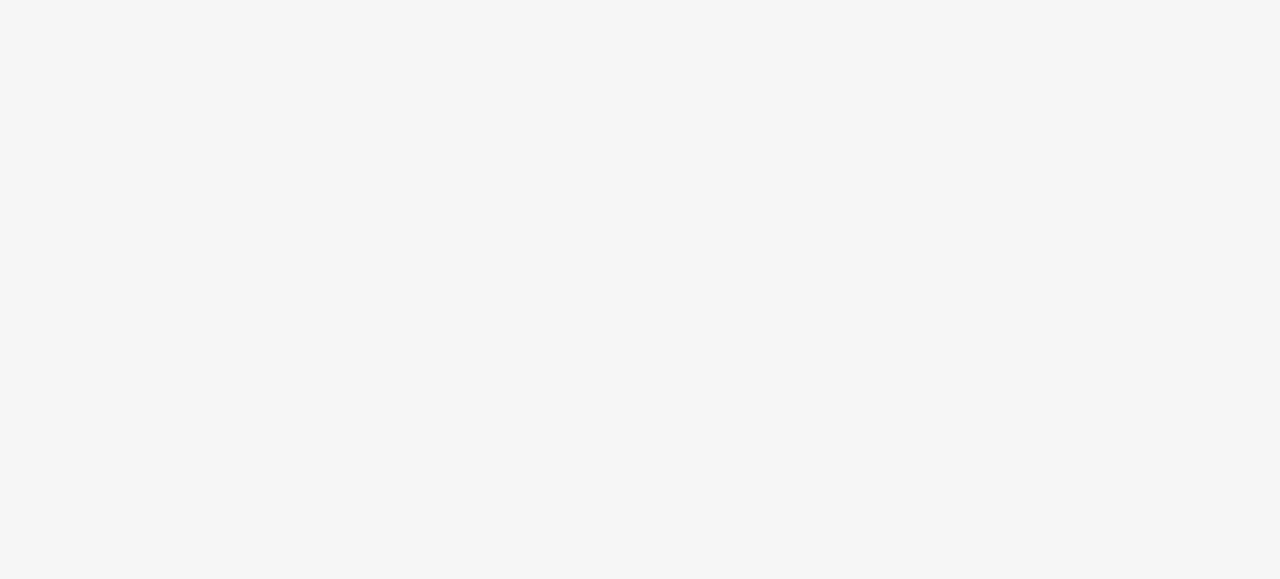
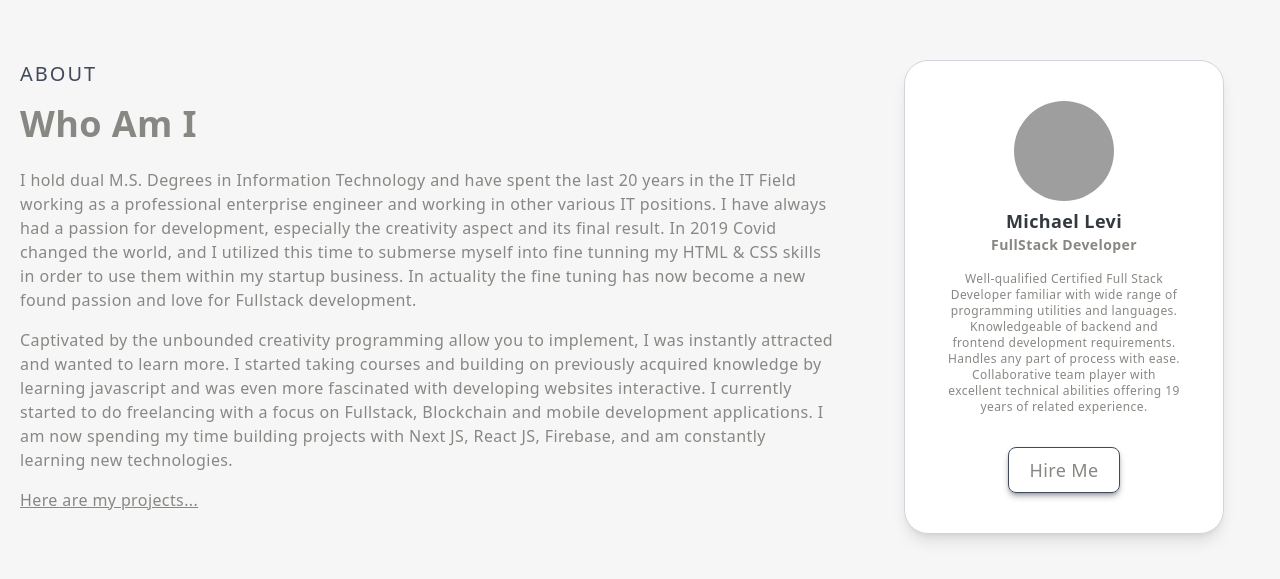
Before and after one commit to CrisisCoins/portfolio, a Next.js app: page / in a window 1280 px wide. Shown: the part 903-1482 px from the top of the page. Before the commit the page ends 800 px from the top, so only its background shows below. Built offline with nearby package versions, Linux system fonts and the light colour scheme; grey boxes are pictures that could not be loaded.

Commit message:
added about component

```diff
--- /dev/null
+++ b/components/About.jsx
@@ -0,0 +1,70 @@
+import Image from "next/image";
+import React from "react";
+import Link from "next/link";
+
+const About = () => {
+  return (
+    <div id="about" className="w-full md:h-screen p-2 flex items-center py-16">
+      <div className="max-w-[1240px] m-auto md:grid grid-cols-3 gap-8">
+        <div className="col-span-2">
+          <p className="uppercase text-xl tracking-widest text-[#41495c]">
+            About
+          </p>
+          <h2 className="py-4 ">Who Am I</h2>
+          <p className="py-2 text-[#878883]">
+            I hold dual M.S. Degrees in Information Technology and have spent
+            the last 20 years in the IT Field working as a professional
+            enterprise engineer and working in other various IT positions. I
+            have always had a passion for development, especially the creativity
+            aspect and its final result. In 2019 Covid changed the world, and I
+            utilized this time to submerse myself into fine tunning my HTML &
+            CSS skills in order to use them within my startup business. In
+            actuality the fine tuning has now become a new found passion and
+            love for Fullstack development.
+          </p>
+          <p className="py-2 text-[#878883]">
+            Captivated by the unbounded creativity programming allow you to
+            implement, I was instantly attracted and wanted to learn more. I
+            started taking courses and building on previously acquired knowledge
+            by learning javascript and was even more fascinated with developing
+            websites interactive. I currently started to do freelancing with a
+            focus on Fullstack, Blockchain and mobile development applications.
+            I am now spending my time building projects with Next JS, React JS,
+            Firebase, and am constantly learning new technologies.
+          </p>
+          <p className="py-2 text-[#878883] underline cursor-pointer">
+            Here are my projects...
+          </p>
+        </div>
+        <div className="w-full h-auto m-auto bg-white text-center rounded-3xl border border-gray-300 shadow-lg p-10 max-w-xs hover:scale-105 ease-in duration-300">
+          <Image
+            className="mb-3 w-32 h-32 rounded-full border mx-auto"
+            src="/../public/assets/designer.png"
+            alt="/"
+            width="100"
+            height="100"
+          />
+          <h1 className="text-lg text-[#34393f]"> Michael Levi </h1>
+          <h3 className="text-sm text-[#878883]"> FullStack Developer </h3>
+          <p className="text-xs text-[#878883] mt-4">
+            Well-qualified Certified Full Stack Developer familiar with wide
+            range of programming utilities and languages. Knowledgeable of
+            backend and frontend development requirements. Handles any part of
+            process with ease. Collaborative team player with excellent
+            technical abilities offering 19 years of related experience.
+          </p>
+          <Link href="mailto:development@crisiscoins.com">
+            <button
+              className="border border-[#41495c] shadow-md shadow-[#34393f]/40
+                        text-[#878883] mt-8 hover:scale-110 ease-in transition duration-300 cursor-pointer"
+            >
+              Hire Me
+            </button>
+          </Link>
+        </div>
+      </div>
+    </div>
+  );
+};
+
+export default About;
--- a/pages/index.js
+++ b/pages/index.js
@@ -1,5 +1,6 @@
 import Head from "next/head";
 import Image from "next/image";
+import About from "../components/About";
 import Main from "../components/Main";
 import Navbar from "../components/Navbar";
 
@@ -13,6 +14,7 @@ export default function Home() {
       </Head>
       <Navbar />
       <Main/>
+      <About />
     </div>
   );
 }
```
Also changed, not shown: components/Main.jsx (+4 -4 lines).
